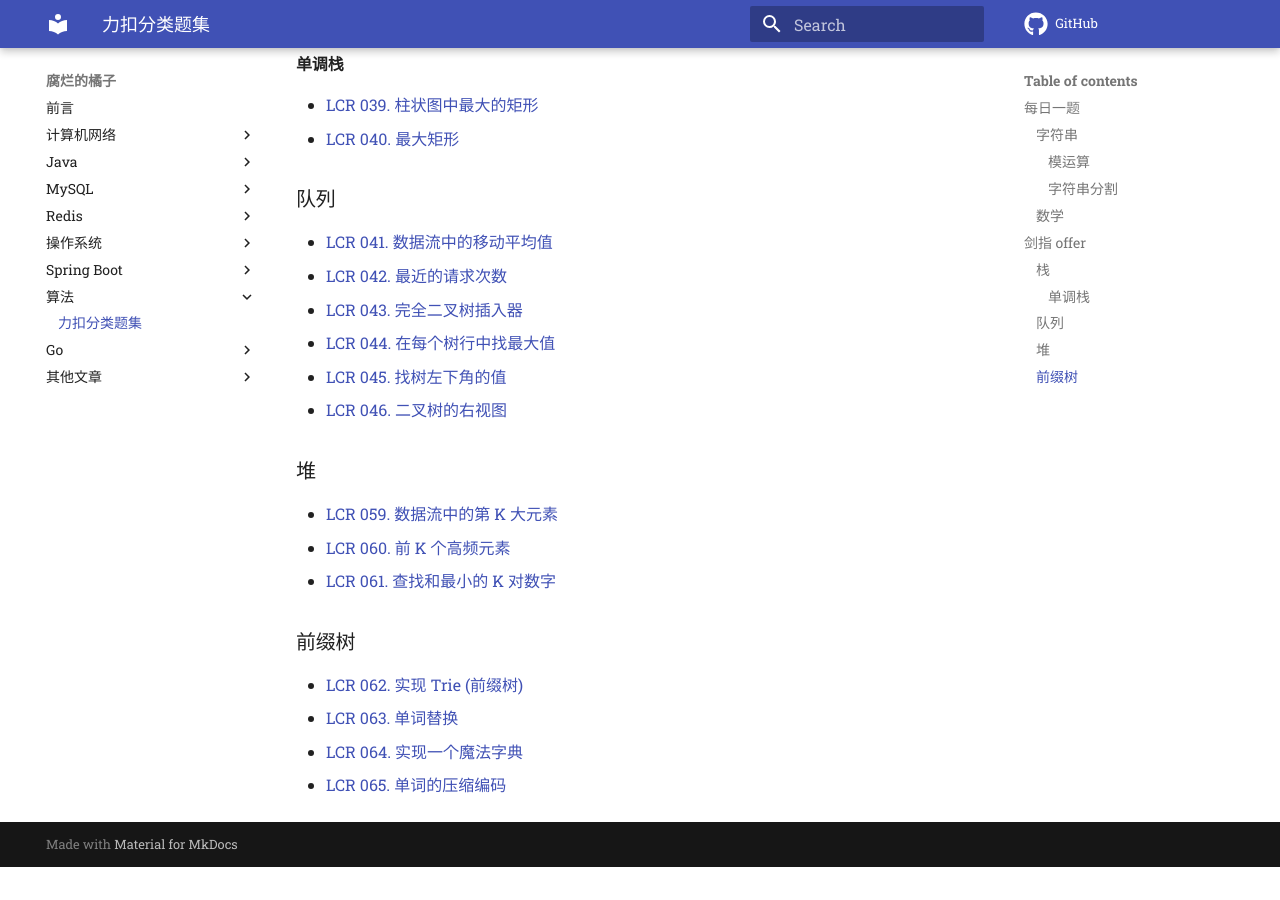
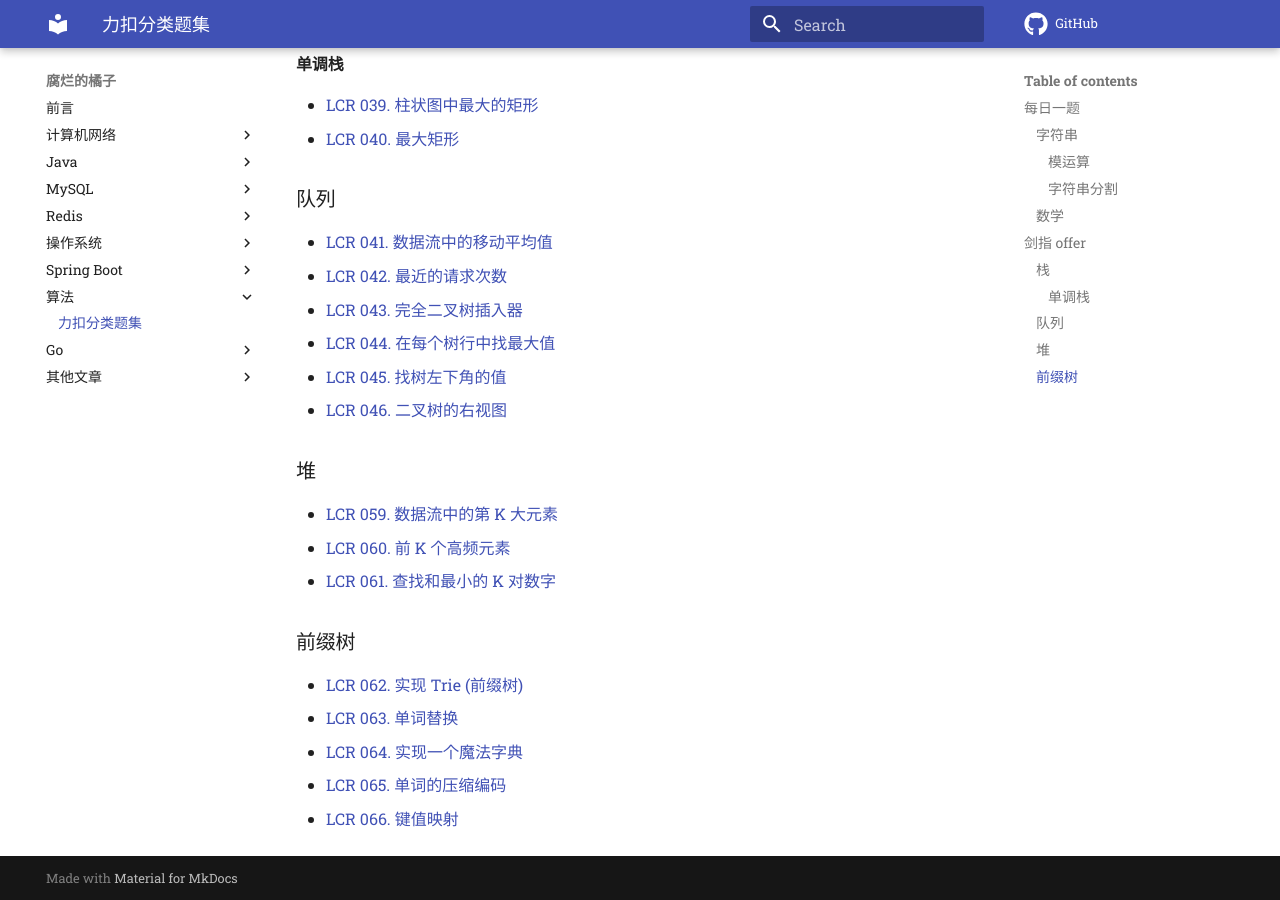
Before and after one commit to z1ming/cs-Hydra, an MkDocs documentation site: the page built from docs/文章/LeetCode.md, in a window 1280 px wide and 900 px high, scrolled down 617 px. Built offline with MkDocs 1.6.1 and Material for MkDocs 9.7.7, drawn with Linux system fonts in a browser that asks for light colours; comment, search, counter and statistics services are not loaded; before the commit the page ends 1484 px from its top, so only the background shows below that.

Commit message:
Update LeetCode.md
Signed-off-by: Ziming Meng <zimingm94@gmail.com>

```diff
--- a/docs/文章/LeetCode.md
+++ b/docs/文章/LeetCode.md
@@ -46,3 +46,4 @@
 - [LCR 063. 单词替换](https://leetcode.cn/problems/UhWRSj/description/)
 - [LCR 064. 实现一个魔法字典](https://leetcode.cn/problems/US1pGT/description/)
 - [LCR 065. 单词的压缩编码](https://leetcode.cn/problems/iSwD2y/submissions/513699064/)
+- [LCR 066. 键值映射](https://leetcode.cn/problems/z1R5dt/description/)
```
